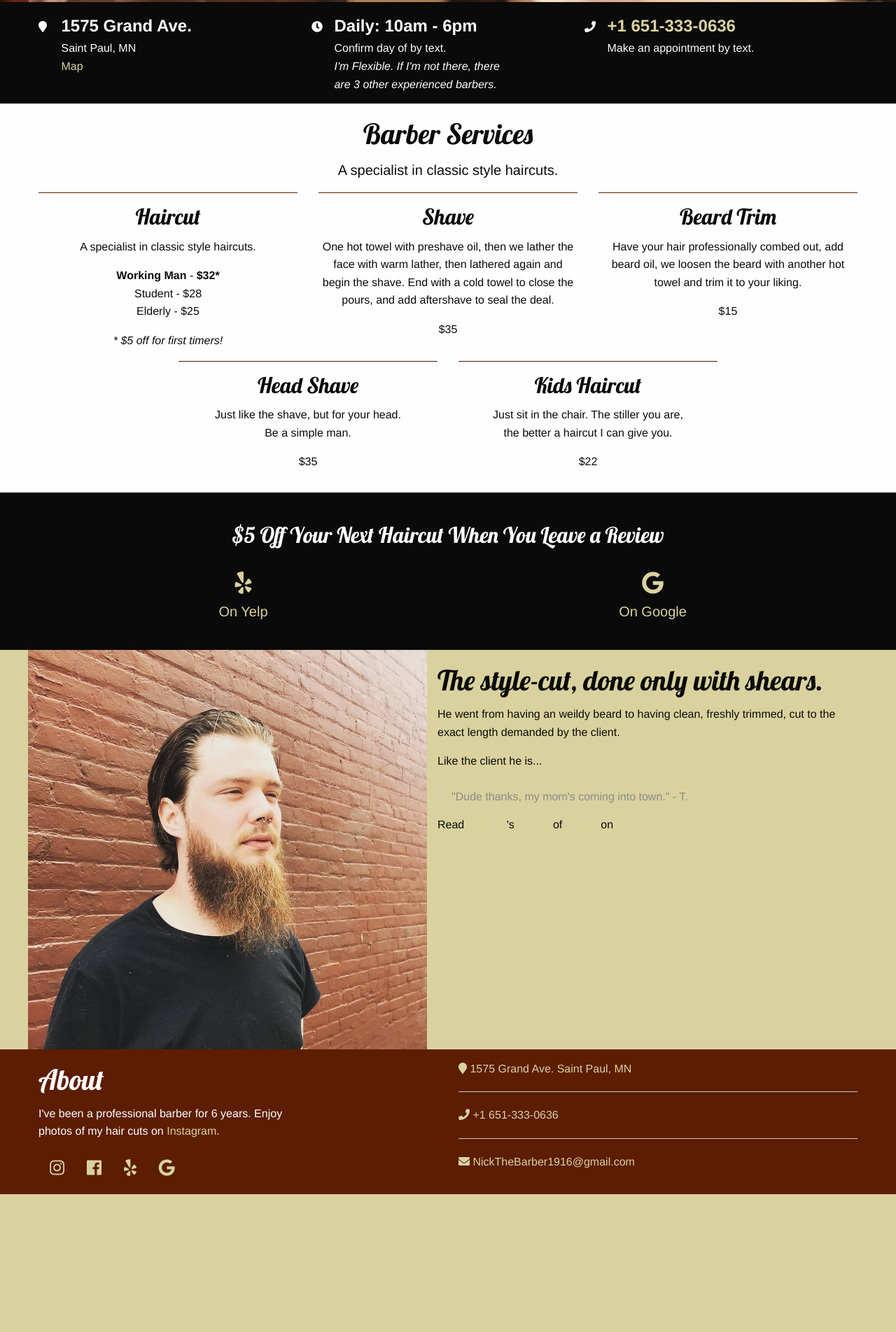
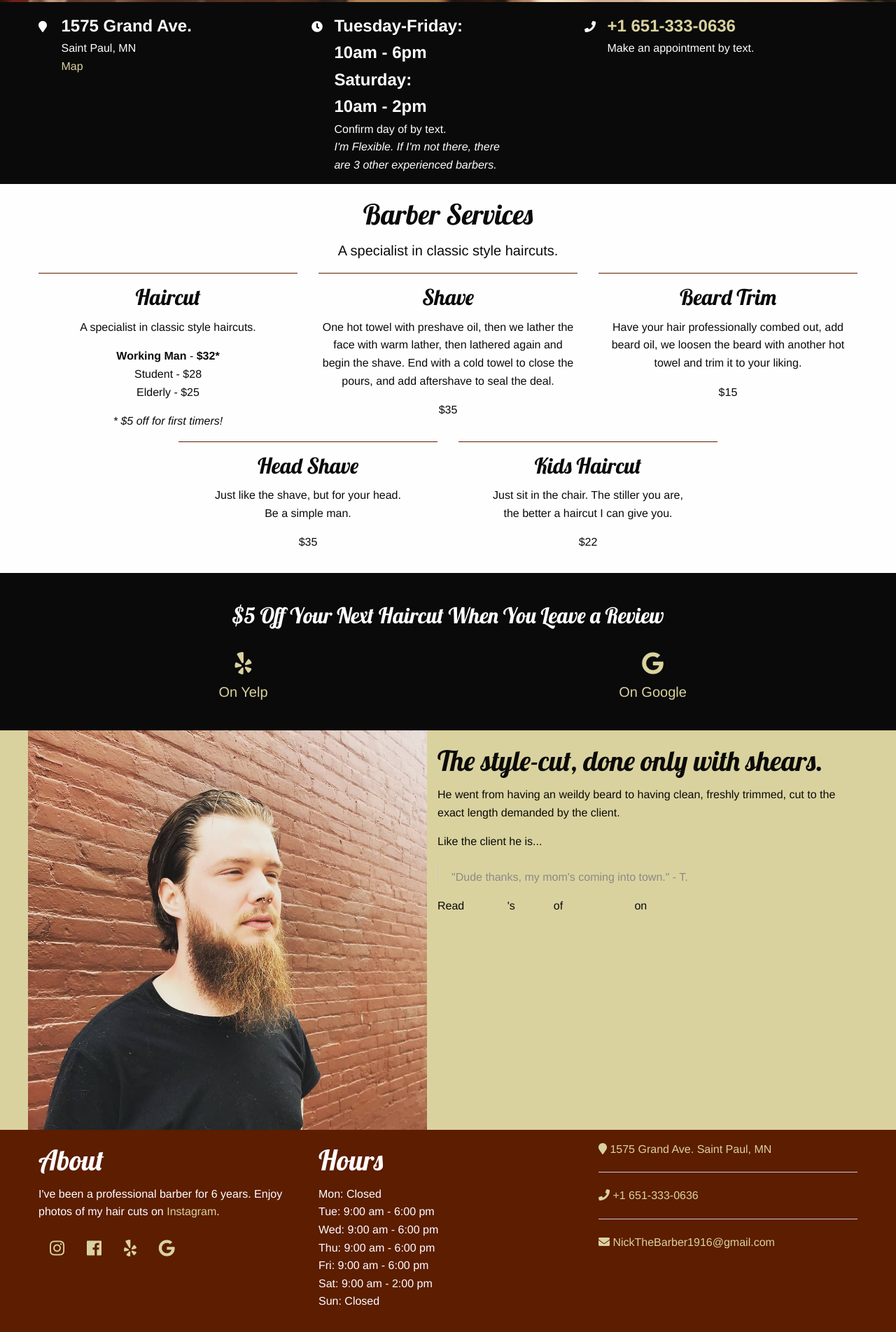
Before and after one commit to ryan258/nick-steeves-live, a plain HTML site: page index.html in a window 1280 px wide. Shown: the part 717-2621 px from the top of the page at 70% size. Before the commit the page ends 2424 px from the top, so only its background shows below. Drawn offline with Linux system fonts and the light colour scheme; a script that the page names is missing.

Commit message:
Update hours and review.

```diff
--- a/index.html
+++ b/index.html
@@ -28,9 +28,9 @@
         <div class="grid-container">
           <div class="grid-x">
             <div class="cell large-12">
-              <h2>Nick Steeves!<hr></h2>
+              <h2>Nick Steeves&nbsp;<hr></h2>
 
-              <div class="lead">Saint Paul's Barber</div>
+              <div class="lead">Saint Paul's Barber&nbsp;</div>
             </div>
           </div>
         </div>
@@ -54,7 +54,8 @@
             <div class="grid-x grid-padding-y">
               <div class="cell small-1"><i class="fa fa-clock"></i></div>
               <div class="cell small-11 medium-8">
-                  <p><strong>Daily: 10am - 6pm</strong></p>
+                  <p><strong>Tuesday-Friday:<br>10am - 6pm</strong></p>
+                  <p><strong>Saturday:<br>10am - 2pm</strong></p>
                   <p>Confirm day of by text.</p>
                   <p><em>I'm Flexible. If I'm not there, there are 3 other experienced barbers.</em></p>
               </div>
@@ -164,7 +165,7 @@
             <p>He went from having an weildy beard to having clean, freshly trimmed, cut to the exact length demanded by the client.</p>
             <p>Like the client he is...</p>
             <blockquote>"Dude thanks, my mom's coming into town." - T.</blockquote>
-            <span class="yelp-review" data-review-id="1RRvLBjfg_J-DKfE5GiQYA" data-hostname="www.yelp.com">Read <a href="https://www.yelp.com/user_details?userid=2RnRpZf1WzGhDzNBWjTVrA" rel="nofollow noopener">Mark N.</a>'s <a href="https://www.yelp.com/biz/squire-saint-paul-2?hrid=1RRvLBjfg_J-DKfE5GiQYA" rel="nofollow noopener">review</a> of <a href="https://www.yelp.com/biz/tB1KXJyQfZRwtKdfC07rqg" rel="nofollow noopener">Squire</a> on <a href="https://www.yelp.com" rel="nofollow noopener">Yelp</a><script async="async" src="https://www.yelp.com/embed/widgets.js" type="text/javascript"></script></span>      </div>
+            <span class="yelp-review" data-review-id="mQRYkNRR0M_kJLauvHLVPQ" data-hostname="www.yelp.com">Read <a href="https://www.yelp.com/user_details?userid=F99sO5WFweWW4Tp9PisuOA" rel="nofollow noopener">Dave B.</a>'s <a href="https://www.yelp.com/biz/nick-steeves-saint-paul?hrid=mQRYkNRR0M_kJLauvHLVPQ" rel="nofollow noopener">review</a> of <a href="https://www.yelp.com/biz/NX6JcUvNfyI90GT39sNbhg" rel="nofollow noopener">Nick Steeves</a> on <a href="https://www.yelp.com" rel="nofollow noopener">Yelp</a><script async="async" src="https://www.yelp.com/embed/widgets.js" type="text/javascript"></script></span>      </div>
         </div>
       </div>
     </div>
@@ -196,10 +197,19 @@
                   </a>
                 </li>
               </ul>        </div>
-            <div class="cell large-2">
+            <div class="cell cell-hours large-4">
+              <h2>Hours</h2>
+              <ul class="no-bullet">
+                <li>Mon:	Closed</li>
+                <li>Tue:	9:00 am - 6:00 pm</li>
+                <li>Wed:	9:00 am - 6:00 pm</li>
+                <li>Thu:	9:00 am - 6:00 pm</li>
+                <li>Fri:	9:00 am - 6:00 pm</li>
+                <li>Sat:	9:00 am - 2:00 pm</li>
+                <li>Sun:	Closed</li>
+              </ul>
             </div>
-            <div class="cell large-6">
-
+            <div class="cell large-4">
                 <ul class="no-bullet">
                     <li><a href="#"><i class="fa fa-map-marker"></i> 1575 Grand Ave. Saint Paul, MN</a><hr></li>
                     <li><a href="sms:1-651-333-0636"><i class="fa fa-phone"></i> +1 651-333-0636</a><hr></li>
```
Also changed, not shown: assets/css/app.css.
